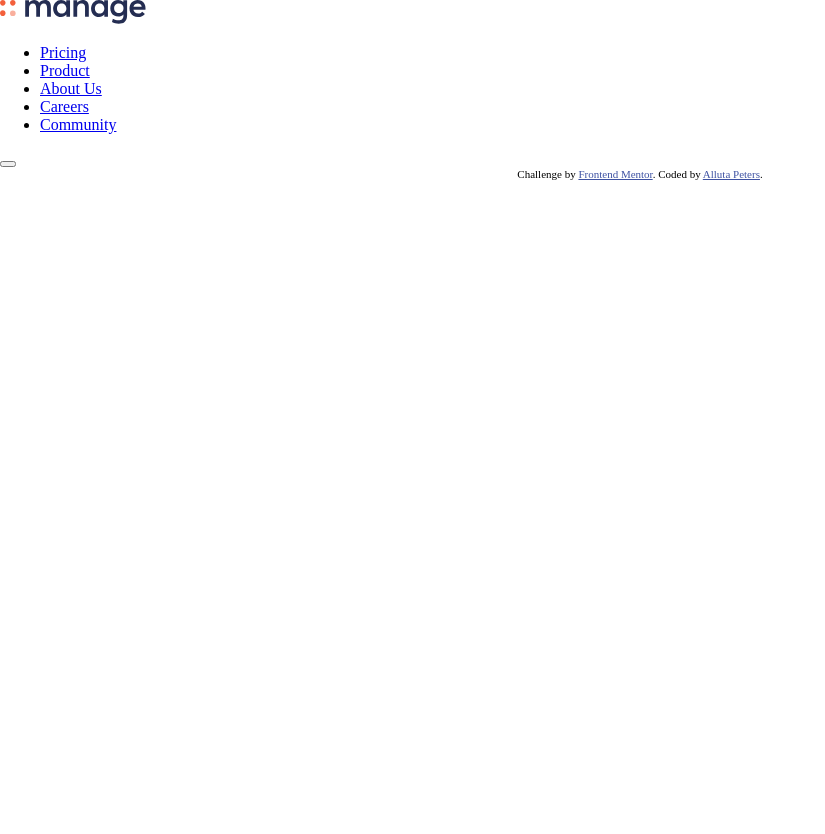
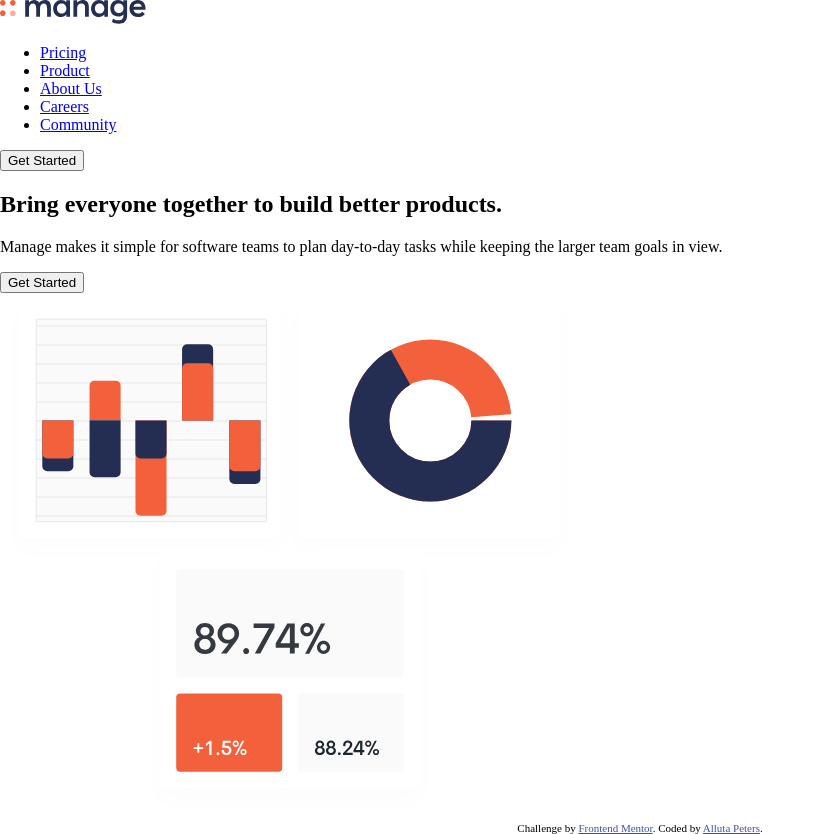
Before and after one commit to lutajpeters/manage-landing-page, a plain HTML site: page index.html in a window 1280 px wide. Shown: the whole page, without its empty margins (0-825 px from the left). Before the commit the page ends 800 px from the top, so only its background shows below. Drawn offline with Linux system fonts and the light colour scheme.

Commit message:
added section 1 of main content.

```diff
--- a/index.html
+++ b/index.html
@@ -1,5 +1,6 @@
 <!DOCTYPE html>
 <html lang="en">
+
 <head>
   <meta charset="UTF-8" />
   <link rel="icon" type="image/svg+xml" sizes="32x32" href="/favicon-32x32.png" />
@@ -9,10 +10,11 @@
   <link rel="stylesheet" href="style.css">
   <script type="module" src="/main.js" defer></script>
 </head>
+
 <body>
   <header class="primary-header">
     <div class="container">
-        <a href="#"><img src="/logo.svg" alt="Logo image"></a>
+      <a href="#"><img src="/public/logo.svg" alt="Logo image"></a>
       <nav class="header-navigation">
         <ul role="list" class="navigation-list">
           <li><a href="#">Pricing</a></li>
@@ -22,13 +24,35 @@
           <li><a href="#">Community</a></li>
         </ul>
       </nav>
-        <button class="get-started"></button>
+      <button class="get-started">Get Started</button>
     </div>
   </header>
+
+  <main>
+    <section class="container">
+      <div class="columns">
+        <h1>Bring everyone together to build better products.</h1>
+        <p>
+          Manage makes it simple for software teams
+          to plan day-to-day tasks while keeping the
+          larger team goals in view.
+        </p>
+        <button class="get-started">Get Started</button>
+      </div>
+
+      <div class="columns">
+        <img
+          src="/public/illustration-intro.svg"
+          alt=""
+        />
+      </div>
+    </section>
+  </main>
 
   <div class="attribution">
     Challenge by <a href="https://www.frontendmentor.io?ref=challenge" target="_blank">Frontend Mentor</a>.
     Coded by <a href="#">Alluta Peters</a>.
   </div>
 </body>
+
 </html>
```
Lines whose indentation alone changed are shown as unchanged.
